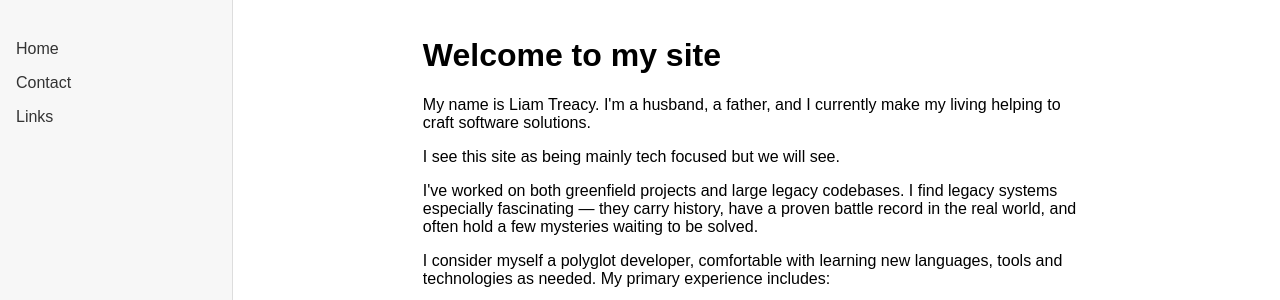
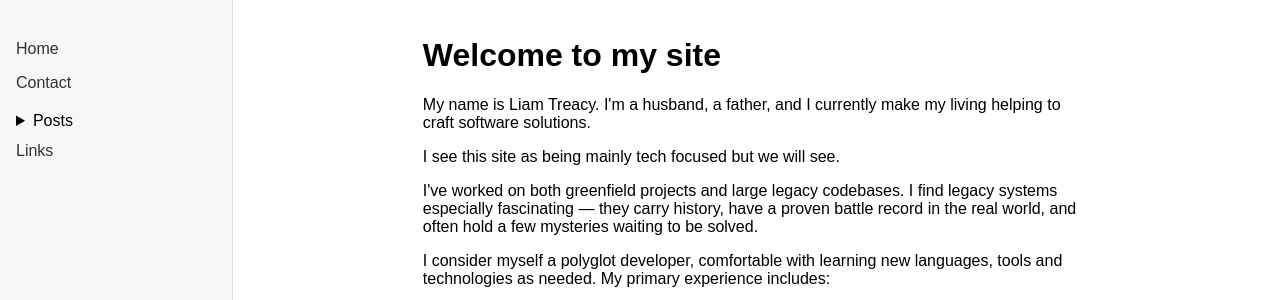
Before and after one commit to liamtreacy/liamtreacy.github.io, a Jekyll site: the page built from index.html, in a window 1280 px wide. Shown: the top 300 px of the page. Built offline with Jekyll 4.4.1, drawn with Linux system fonts in a browser that asks for light colours.

Commit message:
Link ny to miami

```diff
--- a/_layouts/custom.html
+++ b/_layouts/custom.html
@@ -13,6 +13,14 @@
           <li><a href="/index.html">Home</a></li>
           <!--<li><a href="/about.html">About</a></li>-->
           <li><a href="/contact.html">Contact</a></li>
+          <li>
+            <details>
+              <summary>Posts</summary>
+              <ul>
+                <li><a href="/workout_challenges/2024_ny_to_miami_walk.html">2024 NY to Miami</a></li>
+              </ul>
+            </details>
+          </li>
           <!--<li>
             <details>
               <summary>Blogs</summary>
```
